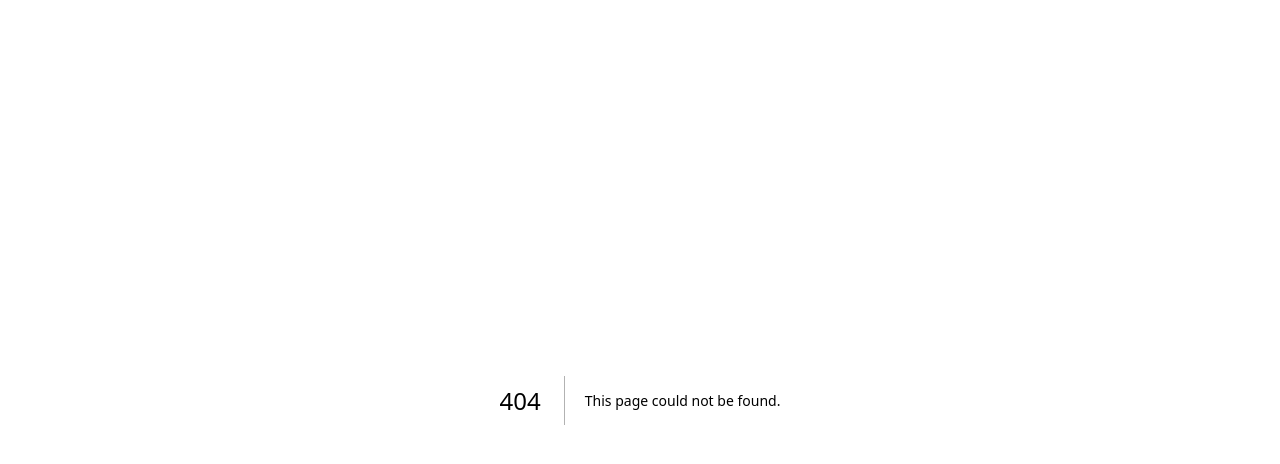
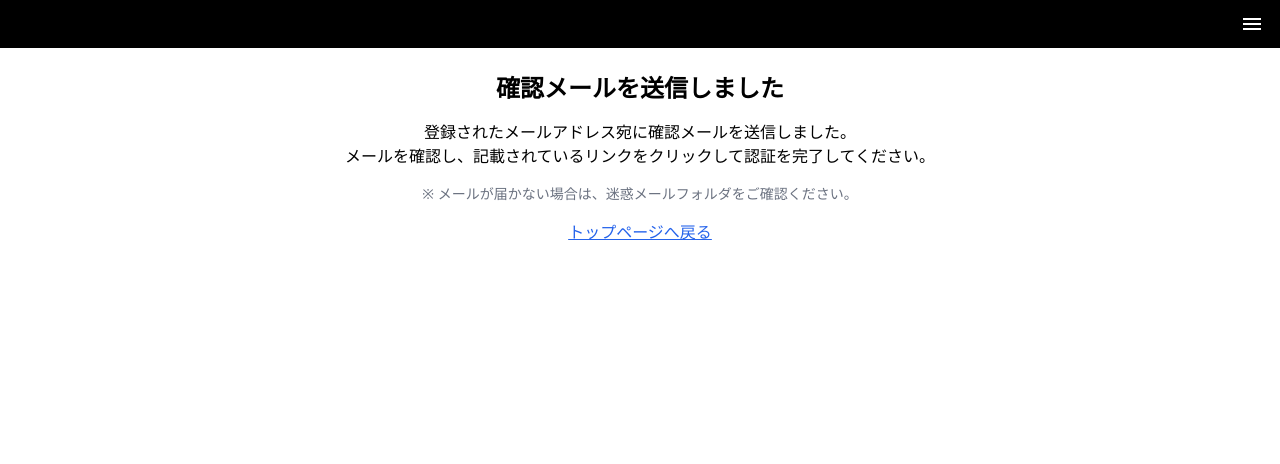
Before and after one commit to SlothCorporation/VirtualSoundBox, a Next.js app in the folder frontend/: page /email/verify/sent in a window 1280 px wide. Before the commit this address had no page. Shown: the top 464 px of the page. Built offline with nearby package versions, Linux system fonts and the light colour scheme; no server answers.

Commit message:
メール認証のフロント側を実装

```diff
--- /dev/null
+++ b/frontend/src/pages/email/verify/index.tsx
@@ -0,0 +1,25 @@
+import Layout from "@/components/Layout";
+import Link from "next/link";
+
+function Page() {
+  return (
+    <Layout>
+      <div className="flex flex-col items-center gap-4 p-6 text-center">
+        <h1 className="text-2xl font-bold">
+          メールアドレスの確認が完了しました
+        </h1>
+        <p>ログインしてサービスをご利用いただけます。</p>
+        <div>
+          <Link
+            href="/login"
+            className="text-blue-600 underline transition hover:text-blue-800"
+          >
+            ログイン
+          </Link>
+        </div>
+      </div>
+    </Layout>
+  );
+}
+
+export default Page;
--- /dev/null
+++ b/frontend/src/pages/email/verify/sent.tsx
@@ -0,0 +1,29 @@
+import Layout from "@/components/Layout";
+import Link from "next/link";
+
+function Page() {
+  return (
+    <Layout>
+      <div className="flex flex-col items-center gap-4 p-6 text-center">
+        <h1 className="text-2xl font-bold">確認メールを送信しました</h1>
+        <p>
+          登録されたメールアドレス宛に確認メールを送信しました。
+          <br />
+          メールを確認し、記載されているリンクをクリックして認証を完了してください。
+        </p>
+        <p className="text-sm text-gray-500">
+          ※ メールが届かない場合は、迷惑メールフォルダをご確認ください。
+        </p>
+
+        <Link
+          href="/"
+          className="text-blue-600 underline transition hover:text-blue-800"
+        >
+          トップページへ戻る
+        </Link>
+      </div>
+    </Layout>
+  );
+}
+
+export default Page;
--- a/frontend/src/pages/register.tsx
+++ b/frontend/src/pages/register.tsx
@@ -11,7 +11,6 @@ import { useSetAtom } from "jotai";
 import { userAtom } from "@/atoms/userAtom";
 
 function RegisterForm() {
-  const setUser = useSetAtom(userAtom);
   const router = useRouter();
   const [error, setError] = useState("");
   const {
@@ -20,7 +19,7 @@ function RegisterForm() {
     formState: { errors },
   } = useForm<RegisterSchema>({
     resolver: zodResolver(registerSchema),
-    mode: "onChange",
+    mode: "onSubmit",
   });
 
   const onSubmit = async (data: RegisterSchema) => {
@@ -36,9 +35,7 @@ function RegisterForm() {
         setError(body.message || "登録に失敗しました");
         return;
       }
-      const user = await res.json();
-      setUser(user);
-      router.push("/mypage");
+      await router.push("/email/verify/sent");
     } catch (err) {
       setError("登録に失敗しました");
     }
```
